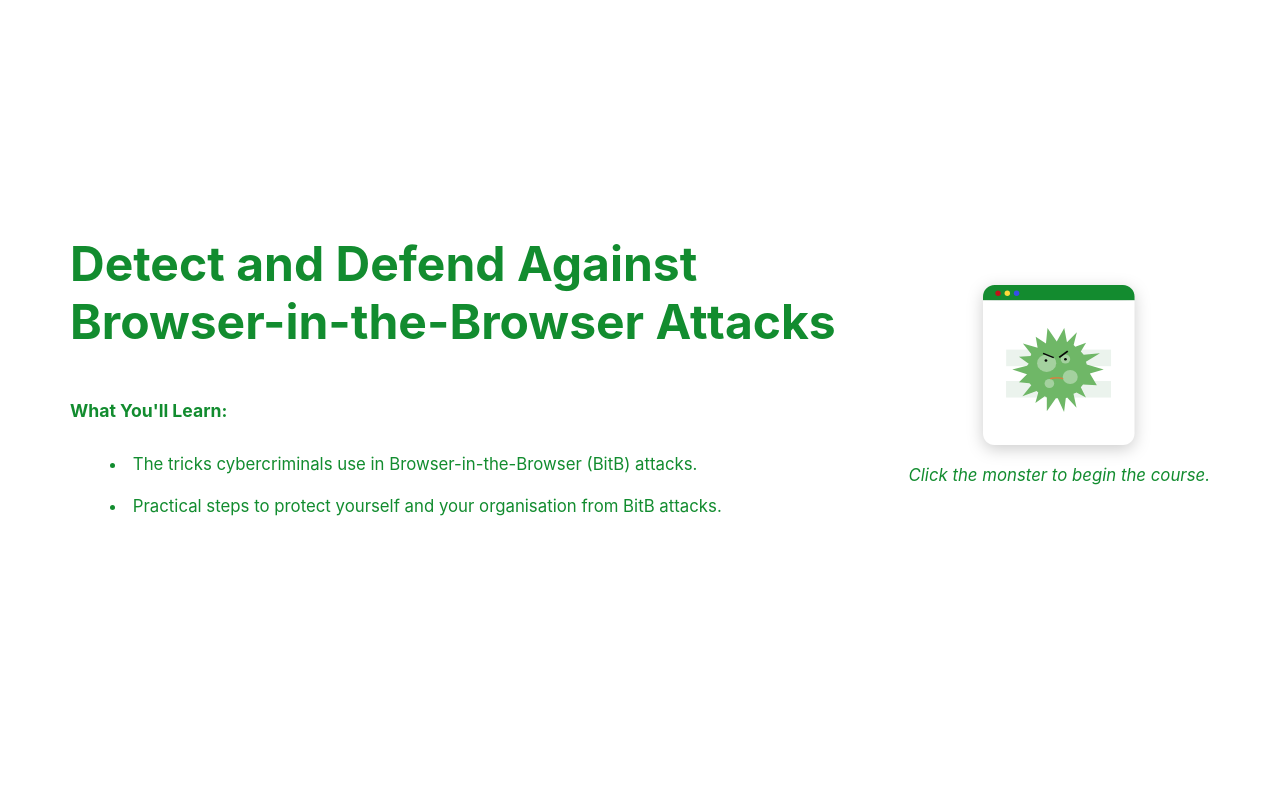
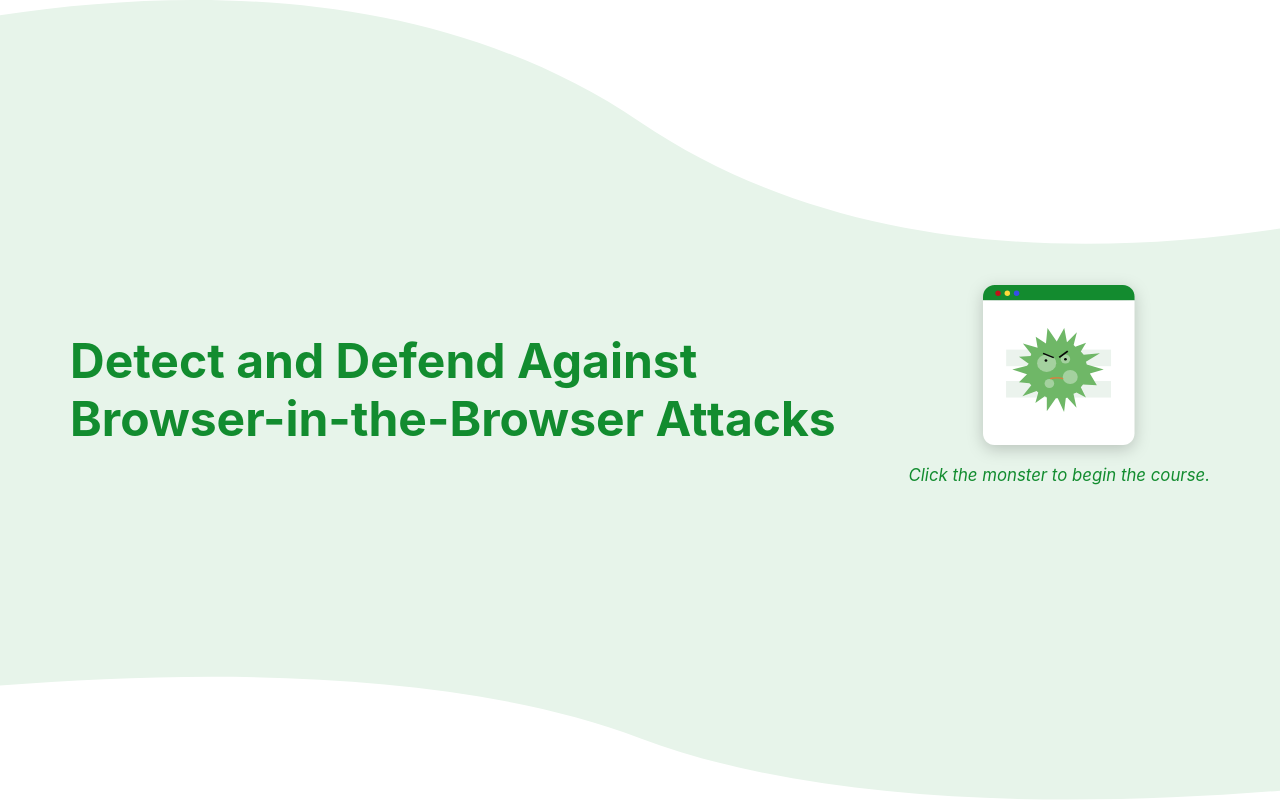
Before and after one commit to laimuf/articulate-tools, a plain HTML site: page intro_page/index.html in a window 1280 px wide. Drawn offline with Linux system fonts and the light colour scheme.

Commit message:
Format intro page background (#1)
* Added background

* Remove extra info

* Use remote background

* Update readme

* lint

---------

Co-authored-by: ltoniazzi <lt6ga@protonmail.com>

```diff
--- a/intro_page/index.html
+++ b/intro_page/index.html
@@ -6,17 +6,22 @@
     <title>Spotting and Handling BitB Attacks</title>
     <style>
         body {
-            /* Full screen container */
             margin: 0;
             display: flex;
             justify-content: center;
             align-items: center;
             min-height: 100vh;
-            background-color: white;
+
+            background-image: url("https://raw.githubusercontent.com/laimuf/articulate-tools/main/assets/backgrounds/intro_page_bitb.svg");
+            background-size: cover;        /* fill screen */
+            background-position: center;   /* center image */
+            background-repeat: no-repeat;  /* no tiling */
+
             font-family: -apple-system, BlinkMacSystemFont, 'Segoe UI', Roboto, Helvetica, Arial, sans-serif;
             color: #128c2f;
             text-align: center;
         }
+
 
         .start-container {
             display: flex;
@@ -258,11 +263,6 @@
     <div class="start-container">
         <div class="content-left">
             <h1>Detect and Defend Against<br>Browser-in-the-Browser Attacks</h1>
-            <p class="learn-heading"><strong>What You'll Learn:</strong></p>
-            <ul class="description-list">
-                <li>The tricks cybercriminals use in Browser-in-the-Browser (BitB) attacks.</li>
-                <li>Practical steps to protect yourself and your organisation from BitB attacks.</li>
-            </ul>
         </div>
         <div class="content-right">
             <button class="start-button" id="startBtn" onclick="launchCourse()">
```
Also changed, not shown: assets/backgrounds/intro_page_bitb.svg (added), 1 other file.
